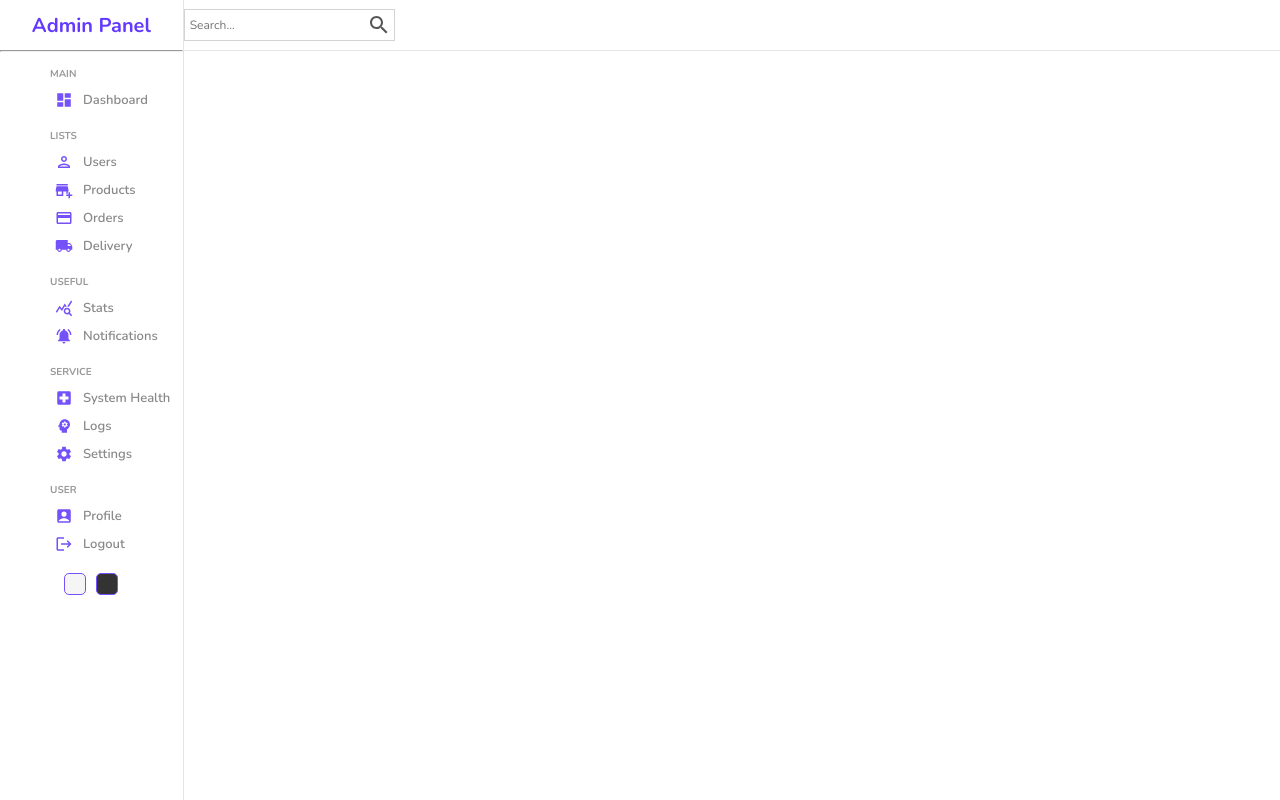
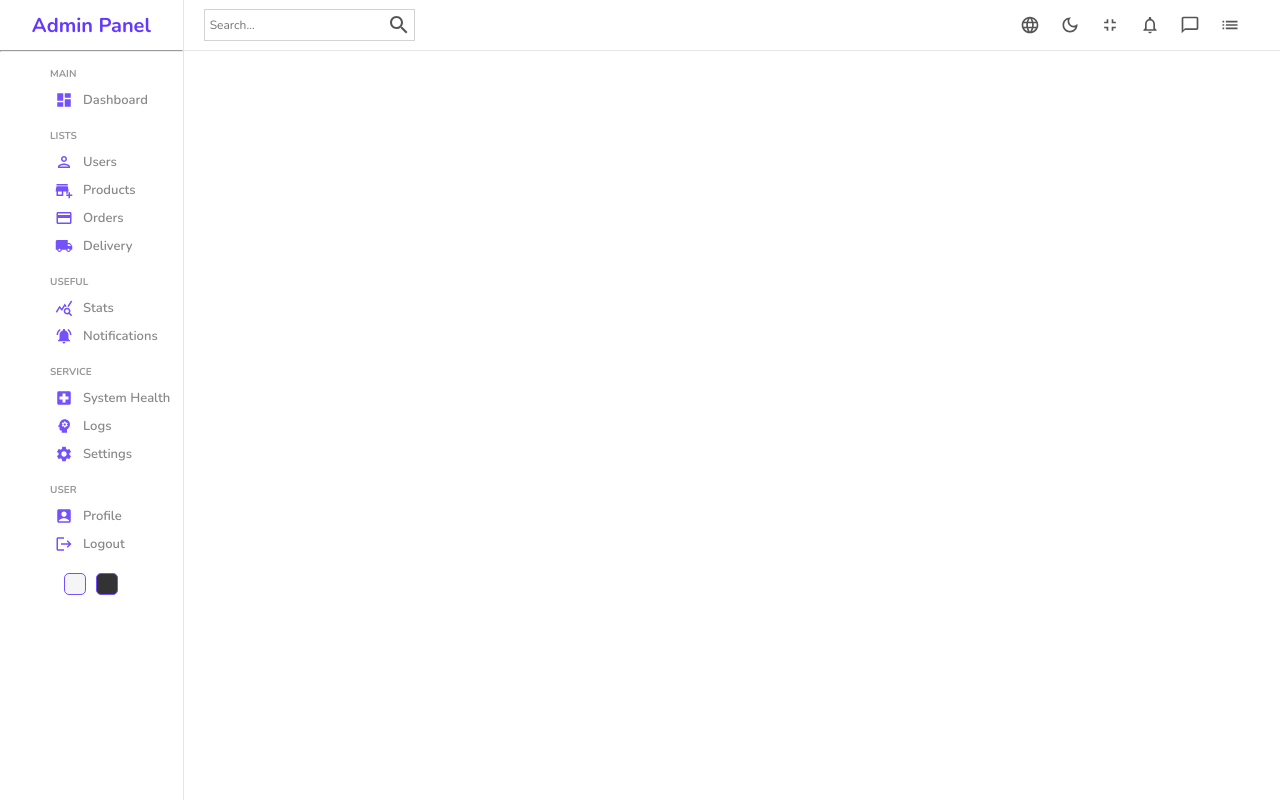
Before and after one commit to YasineNifa/admin_panel, a React (Create React App) app: page / in a window 1280 px wide. Built offline with nearby package versions, Linux system fonts and the light colour scheme.

Commit message:
Add new items in the header
Signed-off-by: Ynifa <yasine.nifa@gmail.com>

```diff
--- a/src/components/navbar/Navbar.js
+++ b/src/components/navbar/Navbar.js
@@ -1,6 +1,12 @@
 import React from 'react'
 import "./Navbar.scss"
 import SearchOutlinedIcon from "@mui/icons-material/SearchOutlined";
+import LanguageOutlinedIcon from "@mui/icons-material/LanguageOutlined";
+import DarkModeOutlinedIcon from "@mui/icons-material/DarkModeOutlined";
+import FullscreenExitOutlinedIcon from "@mui/icons-material/FullscreenExitOutlined";
+import NotificationsNoneOutlinedIcon from "@mui/icons-material/NotificationsNoneOutlined";
+import ChatBubbleOutlineOutlinedIcon from "@mui/icons-material/ChatBubbleOutlineOutlined";
+import ListOutlinedIcon from "@mui/icons-material/ListOutlined";
 
 function Navbar() {
   return (
@@ -10,6 +16,28 @@ function Navbar() {
           <input placeholder='Search...' type="text"></input>
           <SearchOutlinedIcon/>
         </div>
+        <div className='items'>
+          <div className='item'>
+            <LanguageOutlinedIcon className="icon" />
+          </div>
+          <div className="item">
+            <DarkModeOutlinedIcon
+              className="icon"
+            />
+          </div>
+          <div className="item">
+            <FullscreenExitOutlinedIcon className="icon" />
+          </div>
+          <div className="item">
+            <NotificationsNoneOutlinedIcon className="icon" />
+          </div>
+          <div className="item">
+            <ChatBubbleOutlineOutlinedIcon className="icon" />
+          </div>
+          <div className="item">
+            <ListOutlinedIcon className="icon" />
+          </div>
+        </div>
 
       </div>
     </div>
--- a/src/components/navbar/Navbar.scss
+++ b/src/components/navbar/Navbar.scss
@@ -8,6 +8,11 @@
     color: #555;
 
     .wrapper{
+        display: flex;
+        justify-content: space-between;
+        align-items: center;
+        width: 100%;
+        padding: 20px;
 
         .search{
             display: flex;
@@ -25,6 +30,22 @@
                 }
             }
         }
+
+        .items{
+            display: flex;
+            align-items: center;
+
+            .item{
+                display: flex;
+                align-items: center;
+                margin-right: 20px;
+                position: relative;
+
+                .icon{
+                    font-size: 20px;
+                }
+            }
+        }
     }
 
 
```
